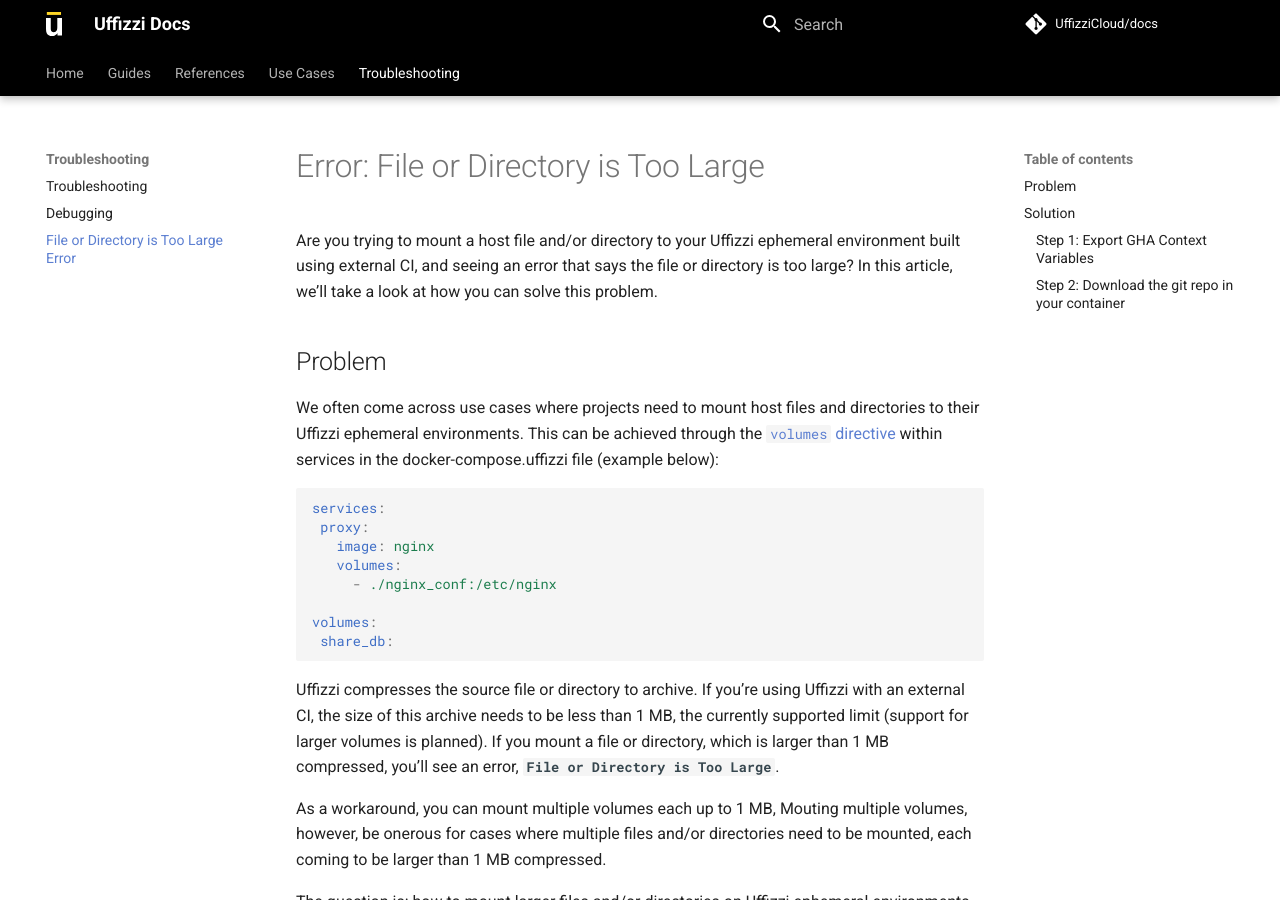
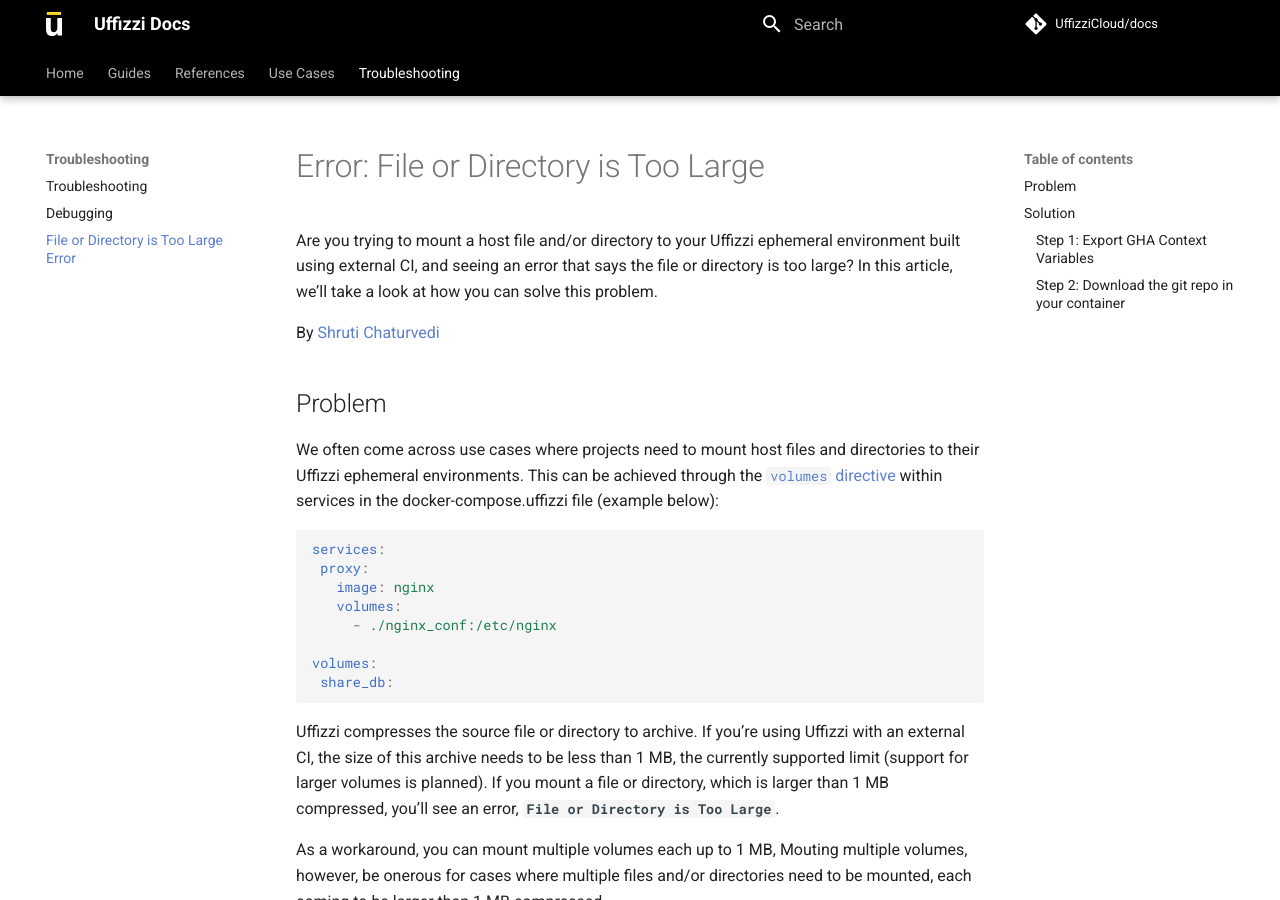
Before and after one commit to UffizziCloud/docs, an MkDocs documentation site: the page built from docs/troubleshooting/file-or-directory-is-too-large.md, in a window 1280 px wide and 900 px high. Built offline with MkDocs 1.6.1 and Material for MkDocs 9.7.7, drawn with Linux system fonts in a browser that asks for light colours; comment, search, counter and statistics services are not loaded.

Commit message:
add author

```diff
--- a/docs/troubleshooting/file-or-directory-is-too-large.md
+++ b/docs/troubleshooting/file-or-directory-is-too-large.md
@@ -1,6 +1,8 @@
 # Error: File or Directory is Too Large
 
 Are you trying to mount a host file and/or directory to your Uffizzi ephemeral environment built using external CI, and seeing an error that says the file or directory is too large? In this article, we’ll take a look at how you can solve this problem.
+
+By [Shruti Chaturvedi](https://github.com/ShrutiC-git)
 
 ## Problem
 We often come across use cases where projects need to mount host files and directories to their Uffizzi ephemeral environments. This can be achieved through the [`volumes` directive](../references/compose-spec.md#volumes-1) within services in the docker-compose.uffizzi file (example below):
```
